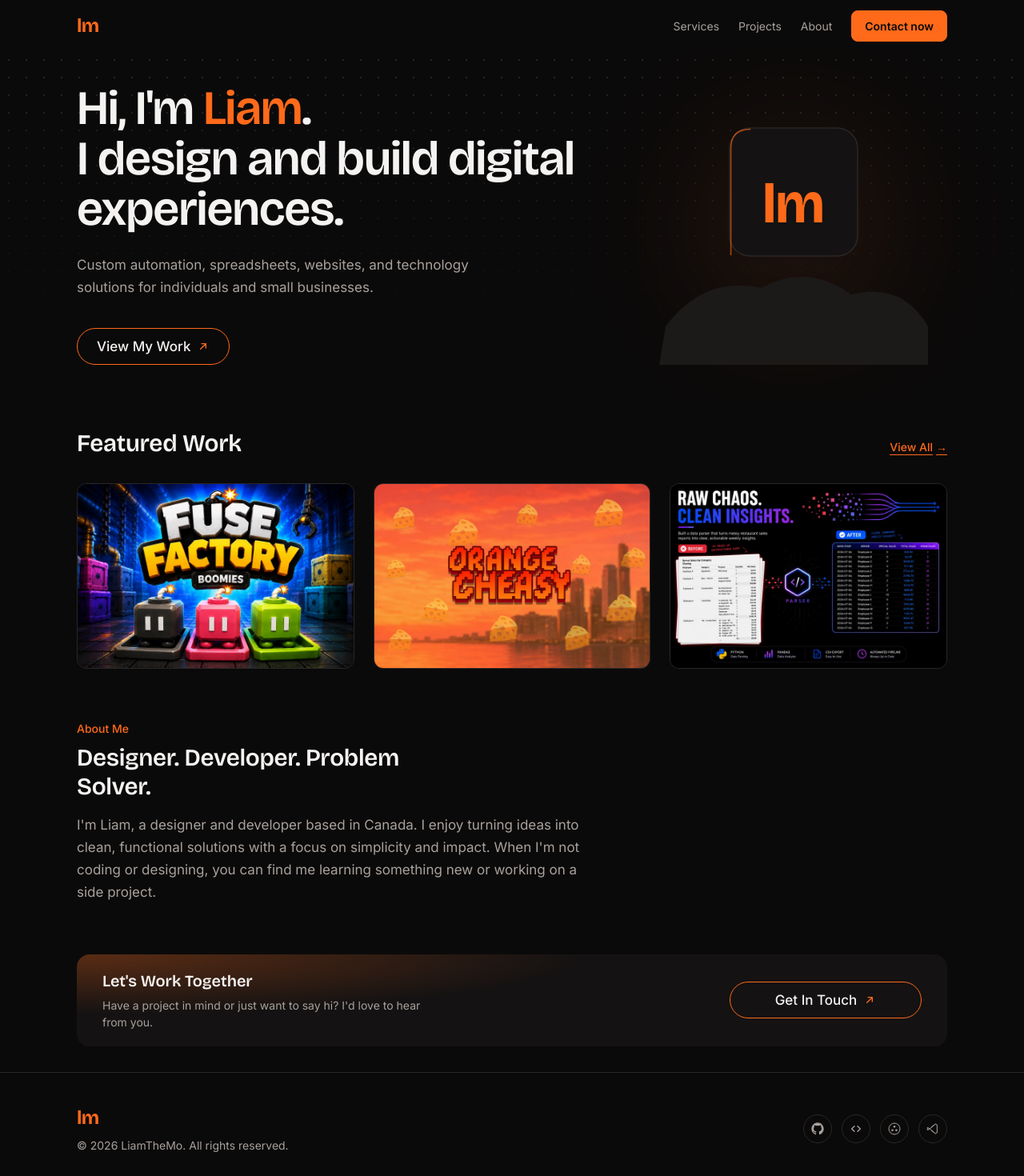
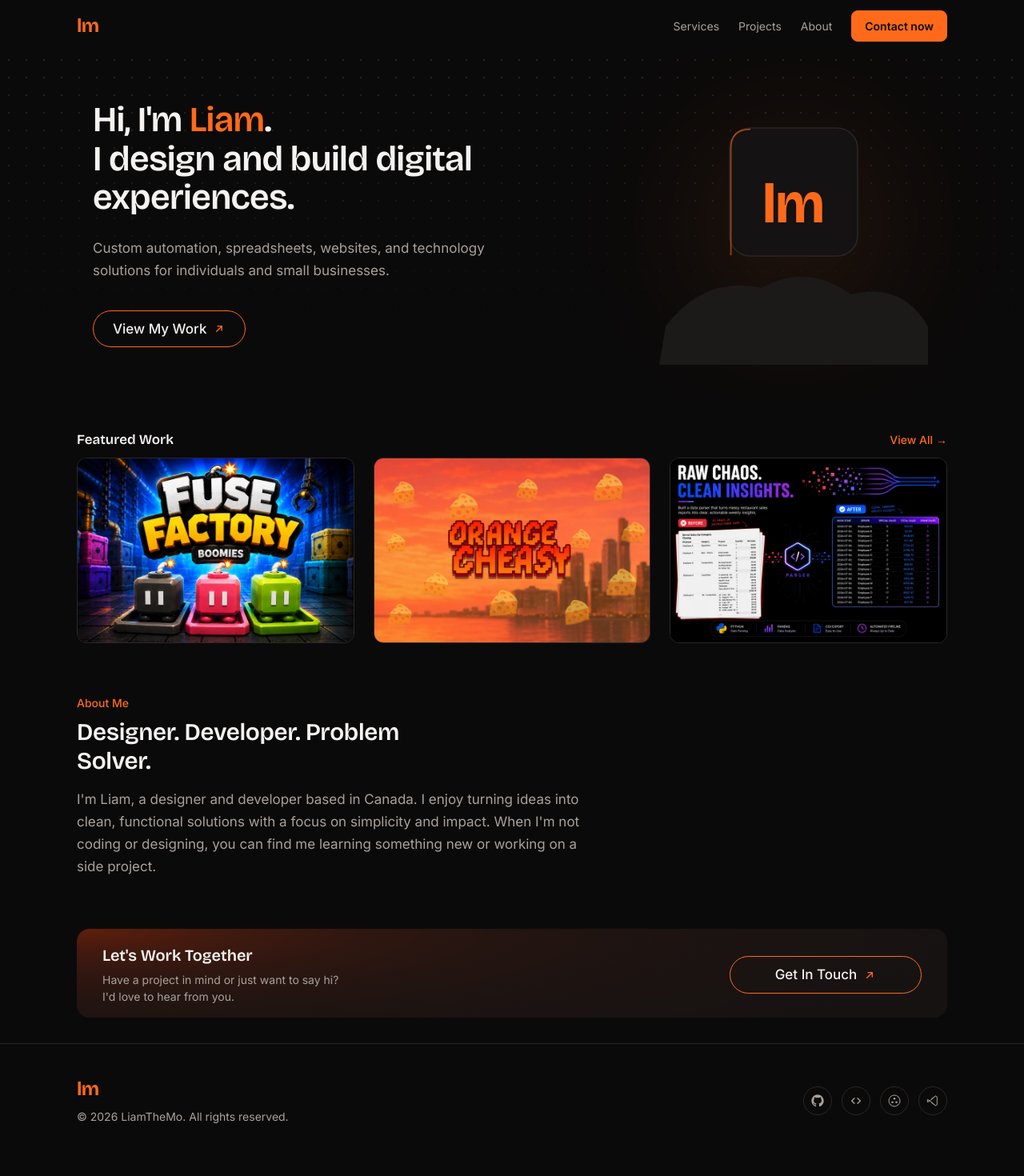
Before and after one commit to OrangeCheasy/LiamTheMo-Freelance-Website, a Next.js app in the folder liamthemo-freelance-website/: page / in a window 1280 px wide. Shown: the top 1470 px of the page at 80% size. After the commit the page ends 1446 px from the top, so only its background shows below. Built offline with nearby package versions, Linux system fonts and the light colour scheme.

Commit message:
more changes to homepage.

```diff
--- a/liamthemo-freelance-website/src/app/page.tsx
+++ b/liamthemo-freelance-website/src/app/page.tsx
@@ -67,12 +67,23 @@ export default function Home() {
 
         <div className="relative mx-auto max-w-6xl px-5 pt-4 pb-6 sm:px-8 sm:pt-6 sm:pb-8">
           <div className="grid items-center gap-14 lg:grid-cols-[minmax(0,1fr)_minmax(0,24rem)]">
-            <div>
+            {/*
+              ml-5: measured in the mockup — the hero text block sits ~25px
+              (native scale) further right than the logo/nav's left edge,
+              not flush with it like the rest of the page's containers.
+            */}
+            <div className="ml-5">
               {/*
                 Owner call, overriding §11's "outcome work" reading of this
                 exact line: ships as the mockup's literal words.
+
+                text-h1, not text-display: measured cap-height in the mockup
+                — the heading is exactly 2x the description paragraph's
+                cap-height (26px vs 13px, native scale). text-display (40-60px)
+                overshoots that; text-h1 (32-44px) is the closest existing
+                scale step to the ~34px that ratio implies against text-body.
               */}
-              <h1 className="max-w-[18ch] text-display text-text">
+              <h1 className="max-w-[18ch] text-h1 text-text">
                 <span className="block">
                   Hi, I&apos;m <span className="text-accent">Liam</span>.
                 </span>
@@ -130,19 +141,29 @@ export default function Home() {
         className="mx-auto max-w-6xl px-5 py-6 sm:px-8 sm:py-8"
       >
         <div className="flex items-baseline justify-between gap-4">
-          <h2 id="featured-work-heading" className="text-h2 text-text">
+          {/*
+            text-body, not text-h2: measured the mockup directly — "Featured
+            Work"'s cap-height matches the hero description paragraph's
+            cap-height exactly (13px each, native mockup scale). It's still
+            an <h2> semantically, and still bold in the display face via the
+            global h1-h4 rule in globals.css — just not big.
+          */}
+          <h2 id="featured-work-heading" className="text-body text-text">
             Featured Work
           </h2>
           <Link
             href="/portfolio"
-            className="inline-flex shrink-0 items-center gap-1 text-small font-medium text-accent underline underline-offset-4 hover:text-accent-hover"
+            className="inline-flex shrink-0 items-center gap-1 text-small font-medium text-accent hover:text-accent-hover"
           >
             View All
             <span aria-hidden="true">→</span>
           </Link>
         </div>
 
-        <div className="mt-8">
+        {/* mt-2, matching the About Me label-to-heading gap directly below —
+            same "small label to next content" rhythm, not the mt-8 this used
+            before. */}
+        <div className="mt-2">
           <FeaturedWork projects={projects} />
         </div>
       </section>
@@ -184,7 +205,7 @@ export default function Home() {
       */}
       <CTASection
         title="Let's Work Together"
-        description="Have a project in mind or just want to say hi? I'd love to hear from you."
+        description={"Have a project in mind or just want to say hi?\nI'd love to hear from you."}
         ctaLabel="Get In Touch"
       />
     </>
--- a/liamthemo-freelance-website/src/components/CTASection.tsx
+++ b/liamthemo-freelance-website/src/components/CTASection.tsx
@@ -61,35 +61,73 @@ export default function CTASection({
           the panel itself rather than just a hover state. No border: depth
           comes from the gradient alone, matching the mockup exactly.
 
-          MEASURED, NOT GUESSED — twice now. Peak colour: sampling the
-          mockup's brightest pixel gives ~rgb(90,32,2) against a ~rgb(15,10,6)
-          panel base, which is --color-accent at ~30% opacity composited over
-          --color-surface (confirmed by re-deriving the same numbers from this
-          exact CSS: 255×0.3+20×0.7≈90, 106×0.3+18×0.7≈44, 26×0.3+18×0.7≈20 —
-          R matches almost exactly; the mockup's G/B run a little lower,
-          which --color-accent's own defined hue can't fully replicate without
-          inventing an off-token colour, so this stays as the closest
-          faithful match rather than chasing an exact G/B match §9.1 doesn't
-          license.
+          FULL RE-DERIVATION from pixel data (previous passes here guessed a
+          linear falloff; the real thing isn't linear and isn't circular).
+          Sampled excess-over-base brightness at fine radius steps from the
+          panel's true top-left fill corner (not the geometric corner — that
+          point sits on the anti-aliased edge and reads as background, which
+          quietly broke an earlier attempt at this), averaged across several
+          rows/columns to cancel noise, along pure horizontal and pure
+          vertical rays (vertical only out to the panel's own ~90px height,
+          where it hits the panel's bottom edge and the data ends).
 
-          Panel proportions: the mockup's panel measures 917×90px at its own
-          scale — a ~10:1 bar, not a box. The gradient's reach is sized
-          relative to that: at native scale it's ~90%+ decayed by ~65-70% of
-          the panel's width, not the ~85% this used before, which is what
-          read as "stretching too far right."
+          ln(excess) vs radius is a straight line in BOTH directions —
+          confirms exponential decay, not the linear interpolation a plain
+          2-stop CSS gradient produces. The two directions decay at clearly
+          different, independently-fitted rates:
+            horizontal: excess = 77·exp(−0.0032·r)   (r in native mockup px)
+            vertical:   excess = 92·exp(−0.0203·r)
+          Vertical decays ~6.35× faster than horizontal — a strongly
+          elongated ellipse, not the circle it might look like at a glance.
+          E-fold distances (÷917 panel width, ÷90 panel height): horizontal
+          ≈34% of panel width, vertical ≈55% of panel height — that sets the
+          ellipse size below. Stops are placed every half e-fold
+          (exp(−0.5)≈0.607, exp(−1)≈0.368, exp(−1.5)≈0.223, ...) so the
+          gradient traces the curve instead of straight-lining between two
+          points on it. Peak opacity is 32%, close to the ~30% the sampled
+          peak pixel itself resolves to against --color-surface — deliberately
+          NOT pushed brighter this time: the previous "deeper" attempt raised
+          opacity but left the slow linear falloff in place, which is why it
+          read as a wide wash rather than a contained, deep corner glow. A
+          correctly fast, correctly-shaped falloff is what makes a modest
+          peak opacity still read as deep.
+
+          Two owner adjustments on top of the fitted model, not re-derived
+          from pixels — these are taste calls the mockup itself doesn't
+          dictate:
+          — Ellipse sized down another 5% (34%→32%, 55%→52%) for a visibly
+            faster falloff than the strict fit produced.
+          — Colour is a literal #ff3a00, not --color-accent (#FF6A1A). This
+            is the one deliberate exception to "never hardcode a hex value in
+            a component" (CLAUDE.md §9.1) in this file: an explicit owner
+            colour choice for this one glow, not a design-system token, so it
+            stays local rather than growing a new global token for a
+            single-use value.
         */}
         <div
-          className="flex flex-col gap-4 rounded-2xl px-6 py-4 sm:flex-row sm:items-center sm:justify-between sm:px-8 sm:py-5"
+          className="flex flex-col gap-4 rounded-2xl px-6 pt-4 pb-3 sm:flex-row sm:items-center sm:justify-between sm:px-8 sm:pt-5 sm:pb-4"
           style={{
             background:
-              "radial-gradient(ellipse 90% 100% at 0% 0%, color-mix(in srgb, var(--color-accent) 30%, transparent), transparent 65%), var(--color-surface)",
+              "radial-gradient(ellipse 32% 52% at 0% 0%, " +
+              "color-mix(in srgb, #ff3a00 32%, transparent) 0%, " +
+              "color-mix(in srgb, #ff3a00 19.4%, transparent) 50%, " +
+              "color-mix(in srgb, #ff3a00 11.8%, transparent) 100%, " +
+              "color-mix(in srgb, #ff3a00 7.1%, transparent) 150%, " +
+              "color-mix(in srgb, #ff3a00 4.3%, transparent) 200%, " +
+              "color-mix(in srgb, #ff3a00 2.6%, transparent) 250%, " +
+              "color-mix(in srgb, #ff3a00 1.6%, transparent) 300%, " +
+              "transparent 400%), var(--color-surface)",
           }}
         >
           <div>
             <h2 id="cta-heading" className="max-w-[26ch] text-h3 text-text">
               {title}
             </h2>
-            <p className="mt-1.5 max-w-[48ch] text-small text-text-muted">
+            {/* whitespace-pre-line: lets a caller force a line break with a
+                literal \n (the home page's two-sentence version does) while
+                every other caller's plain string renders exactly as before —
+                no \n present, nothing changes. */}
+            <p className="mt-1.5 max-w-[48ch] whitespace-pre-line text-small text-text-muted">
               {description}
             </p>
           </div>
```
